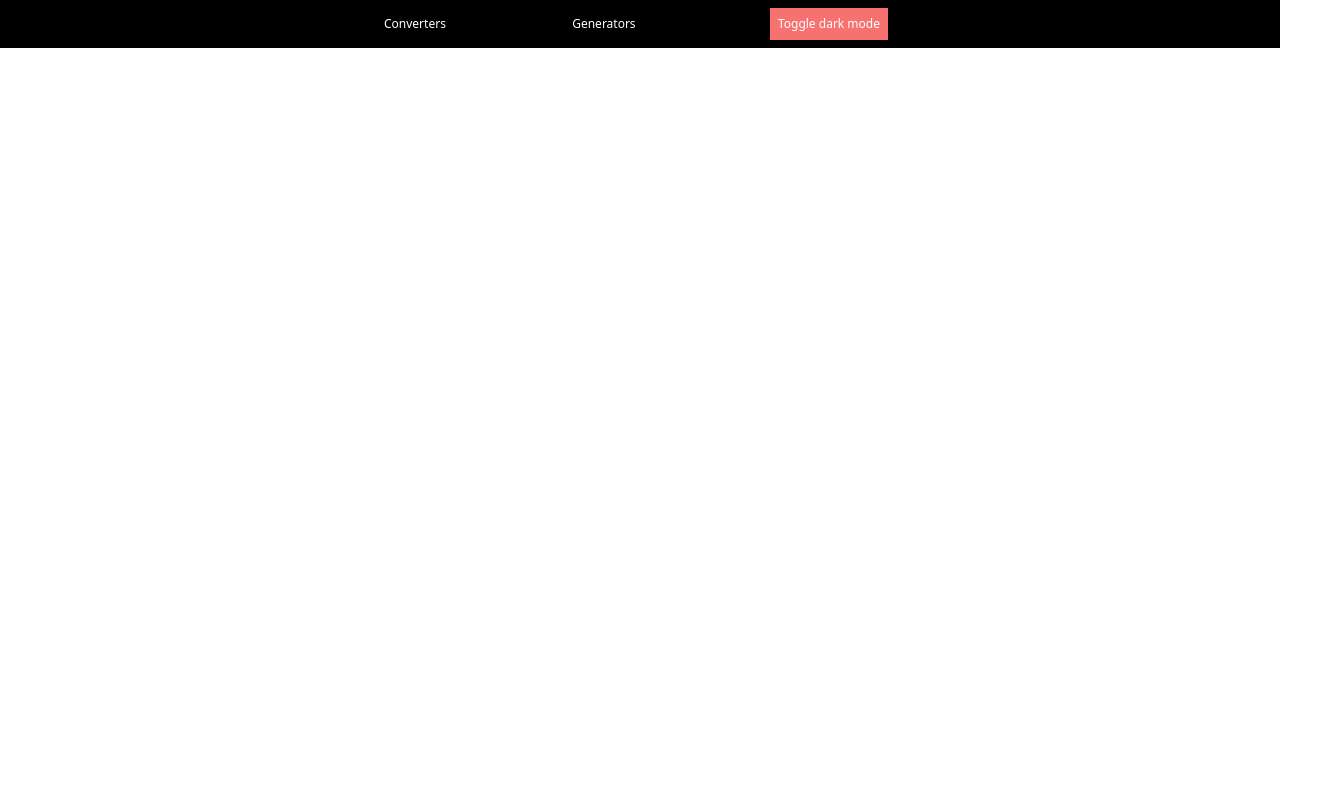
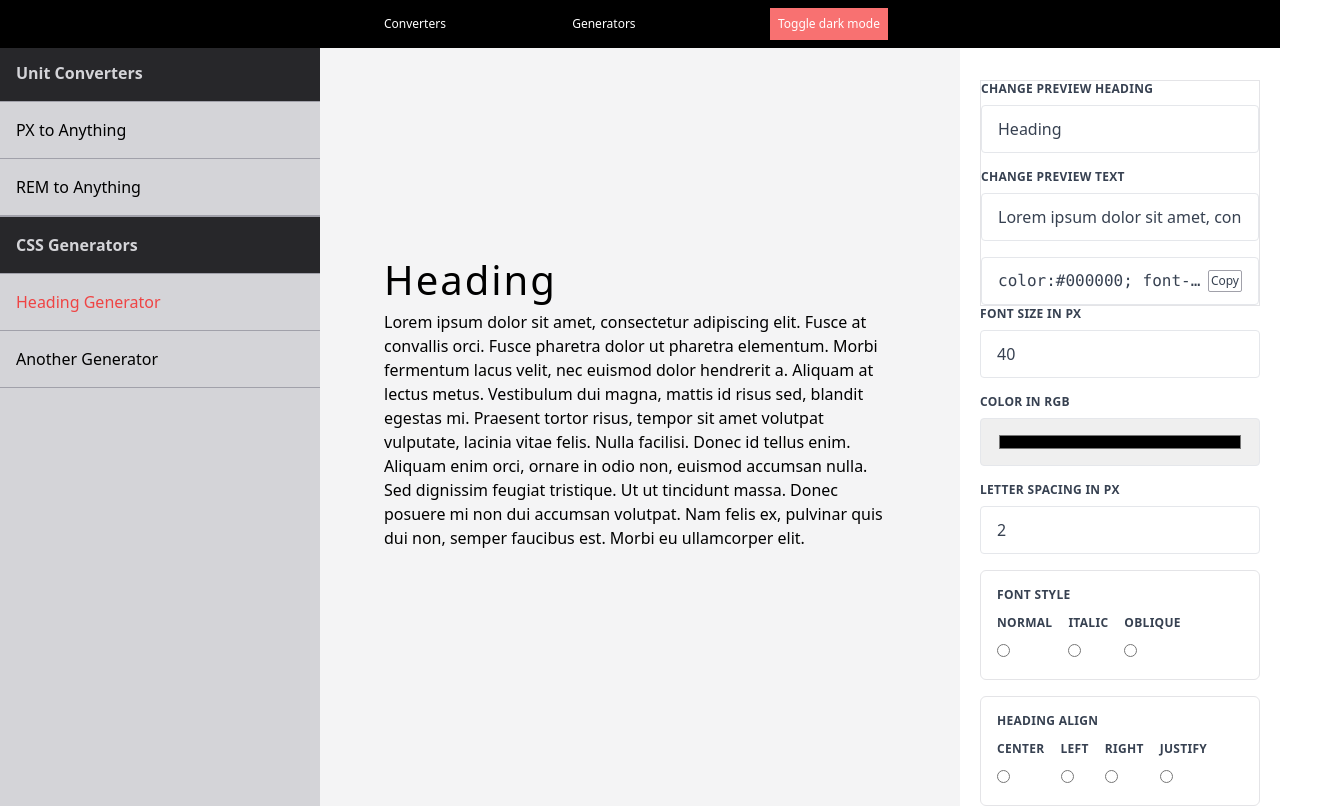
Before and after one commit to aiberk/webdevtools, a React (Vite) app: page /generator/heading in a window 1280 px wide. Shown: the top 806 px of the page, 1319 px wide, since content can reach past the window. Built offline with nearby package versions, Linux system fonts and the light colour scheme.

Commit message:
Desktop version WIP

```diff
--- a/src/App.tsx
+++ b/src/App.tsx
@@ -4,7 +4,8 @@ import { BrowserRouter, Routes, Route } from "react-router-dom";
 import NavBar from "./components/NavBar";
 import UnitConverterPX from "./pages/UnitConverterPX";
 import UnitConverterREM from "./pages/UnitConverterREM";
-import CSSGenerator from "./pages/CSSGenerator";
+import CSSHeadingGenerator from "./pages/CSSHeadingGenerator";
+import CSSTextGenerator from "./pages/CSSTextGenerator";
 
 function App() {
   const [count, setCount] = useState(0);
@@ -16,7 +17,8 @@ function App() {
         <Routes>
           <Route path="/converter/px" element={<UnitConverterPX />} />
           <Route path="/converter/rem/" element={<UnitConverterREM />} />
-          <Route path="/generator/text" element={<CSSGenerator />} />
+          <Route path="/generator/heading" element={<CSSHeadingGenerator />} />
+          <Route path="/generator/text" element={<CSSTextGenerator />} />
         </Routes>
       </div>
     </BrowserRouter>
--- a/src/components/NavBar.tsx
+++ b/src/components/NavBar.tsx
@@ -15,6 +15,7 @@ function NavBar({}: Props) {
   };
 
   return (
+    <>
       <div className="z-20 w-screen fixed  bg-black text-white flex flex-row justify-center gap-10 items-center pt-2 pb-2 pl-10 pr-10">
         <nav className="flex flex-row justify-between gap-10 items-center w-full max-w-lg text-xs">
           <div className="group ">
@@ -75,6 +76,60 @@ function NavBar({}: Props) {
           </button>
         </nav>
       </div>
+
+      <nav className=" fixed  hidden md:flex pt-11 min-h-screen bg-zinc-300 max-w-xs w-full  flex-col">
+        <div className="w-full  border-t border-b border-zinc-400 p-4 bg-zinc-800 text-zinc-300">
+          <h1>
+            <strong>Unit Converters</strong>
+          </h1>
+        </div>
+        <div className="w-full  border-b border-zinc-400 p-4">
+          <NavLink
+            className={({ isActive }) =>
+              isActive ? "text-red-500" : undefined
+            }
+            to="/converter/px"
+          >
+            PX to Anything
+          </NavLink>
+        </div>
+        <div className="w-full  border-b border-zinc-400 p-4">
+          <NavLink
+            className={({ isActive }) =>
+              isActive ? "text-red-500" : undefined
+            }
+            to="/converter/rem"
+          >
+            REM to Anything
+          </NavLink>
+        </div>
+        <div className="w-full  border-t border-b border-zinc-400 p-4 bg-zinc-800 text-zinc-300">
+          <h1>
+            <strong>CSS Generators</strong>
+          </h1>
+        </div>
+        <div className="w-full  border-b border-zinc-400 p-4">
+          <NavLink
+            className={({ isActive }) =>
+              isActive ? "text-red-500" : undefined
+            }
+            to="/generator/heading"
+          >
+            Heading Generator
+          </NavLink>
+        </div>
+        <div className="w-full  border-b border-zinc-400 p-4">
+          <NavLink
+            className={({ isActive }) =>
+              isActive ? "text-red-500" : undefined
+            }
+            to="/generator/text"
+          >
+            Another Generator
+          </NavLink>
+        </div>
+      </nav>
+    </>
   );
 }
 
--- a/src/pages/CSSGenerator.tsx
+++ b/src/pages/CSSHeadingGenerator.tsx
@@ -4,8 +4,9 @@ import CSSGeneratorInputMulti from "../components/CSSGenertorInputMulti";
 import CopyToClipBoard from "../components/CopyToClipBoard";
 import CSSGeneratorInputDropDown from "../components/CSSGeneratorDropDown";
 import { Lorem } from "../components/Constants";
+import { NavLink } from "react-router-dom";
 
-function CSSGenerator() {
+function CSSHeadingGenerator() {
   const [previewHeading, setPreviewHeading] = useState<string>("Heading");
   const [previewText, setPreviewText] = useState<string>(Lorem);
   const [color, setColor] = useState<string>("#000000");
@@ -49,11 +50,12 @@ function CSSGenerator() {
   let final = jsxToCss + ";";
 
   return (
-    <div className="flex md:flex-row-reverse flex-col  bg-zinc-100 ">
+    <div className="flex md:flex-row flex-col  bg-zinc-100 ">
+      <div className="hidden md:flex pt-11 min-h-screen bg-zinc-300 max-w-xs w-full  flex-col"></div>
       <div
-        className={`top-0 left-0  md:h-screen md:fixed  md:p-0  h-full w-full flex flex-col justify-center items-center`}
+        className={` md:h-screen   md:p-0  h-full w-full flex flex-col justify-center items-center`}
       >
-        <div className={`w-full max-w-lg `}>
+        <div className={`w-full max-w-lg overflow-hidden `}>
           <h1
             style={{
               ...cssStyle,
@@ -67,10 +69,9 @@ function CSSGenerator() {
           </span>
         </div>
       </div>
-      <br />
 
-      <div className=" bg-white p-5 z-10 md:pt-20">
-        <div className="flex  md:p-0 p-10 flex-col w-full md:max-w-sm max-w-xl gap-4 border border-zinc-200">
+      <div className=" bg-white p-5 z-10 md:pt-20 md:max-w-xs">
+        <div className="flex  md:p-0 p-10 flex-col w-full md:max-w-xs max-w-xl gap-4 border border-zinc-200">
           <CSSGeneratorInput
             unit={undefined}
             type="text"
@@ -152,4 +153,4 @@ function CSSGenerator() {
   );
 }
 
-export default CSSGenerator;
+export default CSSHeadingGenerator;
--- /dev/null
+++ b/src/pages/CSSTextGenerator.tsx
@@ -0,0 +1,156 @@
+import React, { useState } from "react";
+import CSSGeneratorInput from "../components/CSSGeneratorInput";
+import CSSGeneratorInputMulti from "../components/CSSGenertorInputMulti";
+import CopyToClipBoard from "../components/CopyToClipBoard";
+import CSSGeneratorInputDropDown from "../components/CSSGeneratorDropDown";
+import { Lorem } from "../components/Constants";
+import { NavLink } from "react-router-dom";
+
+function CSSTextGenerator() {
+  const [previewHeading, setPreviewHeading] = useState<string>("Heading");
+  const [previewText, setPreviewText] = useState<string>(Lorem);
+  const [color, setColor] = useState<string>("#000000");
+  const [fontSize, setFontSize] = useState<string>("40");
+  const [tracking, setTracking] = useState<string>("2");
+  const [weight, setWeight] = useState(400);
+  const [style, setStyle] = useState<string>("normal");
+  const [headingAlign, setHeadingAlign] = useState<string>("left");
+
+  const styleChildren = ["normal", "italic", "oblique"];
+  const alignChildren = ["center", "left", "right", "justify"];
+  const weightChildren = [100, 200, 300, 400, 500, 600, 700, 800, 900];
+
+  const generateCSS = () => {
+    const css = `
+      color: ${color};
+      font-size: ${fontSize};
+    `;
+
+    return css;
+  };
+
+  let cssStyle = {
+    color: color,
+    fontSize: `${fontSize}px`,
+    letterSpacing: `${tracking}px`,
+    fontWeight: `${weight}`,
+    fontStyle: `${style}`,
+    textAlign: `${headingAlign}`,
+  };
+
+  let regex = /["'{}]/g;
+  let regex2 = /[,]/g;
+  let cssStyleString = JSON.stringify(cssStyle);
+  let removeUnwanted = cssStyleString.replace(regex, "");
+  let commasToSemiColons = removeUnwanted.replace(regex2, "; ");
+  let jsxToCss = commasToSemiColons.replace(
+    /[A-Z]/g,
+    (m) => "-" + m.toLowerCase()
+  );
+  let final = jsxToCss + ";";
+
+  return (
+    <div className="flex md:flex-row flex-col  bg-zinc-100 ">
+      <div className="hidden md:flex pt-11 min-h-screen bg-zinc-300 max-w-xs w-full  flex-col"></div>
+      <div
+        className={` md:h-screen   md:p-0  h-full w-full flex flex-col justify-center items-center`}
+      >
+        <div className={`w-full max-w-lg overflow-hidden `}>
+          {/* <h1
+            style={{
+              ...cssStyle,
+            }}
+          >
+            {previewHeading}
+          </h1> */}
+          <span>
+            {" "}
+            <p>{previewText}</p>
+          </span>
+        </div>
+      </div>
+
+      <div className=" bg-white p-5 z-10 md:pt-20 md:max-w-xs">
+        <div className="flex  md:p-0 p-10 flex-col w-full md:max-w-xs max-w-xl gap-4 border border-zinc-200">
+          <CSSGeneratorInput
+            unit={undefined}
+            type="text"
+            label={"Change Preview Heading"}
+            value={previewHeading}
+            changeCSS={(css) => setPreviewHeading(css)}
+          />
+          <CSSGeneratorInput
+            unit={undefined}
+            type="text"
+            label={"Change Preview Text"}
+            value={previewText}
+            changeCSS={(css) => setPreviewText(css)}
+          />
+          <CopyToClipBoard
+            label={"Get CSS"}
+            input={final}
+            equation={0}
+            type={""}
+          />
+        </div>
+        <div className="flex flex-col md:p-0 p-10 w-full max-w-xl gap-4">
+          <CSSGeneratorInput
+            unit={"px"}
+            type="number"
+            label={"font size"}
+            value={fontSize}
+            changeCSS={(css) => setFontSize(css)}
+          />
+
+          <CSSGeneratorInput
+            unit={"rgb"}
+            type="color"
+            label={"Color"}
+            value={color}
+            changeCSS={(css) => setColor(css)}
+          />
+
+          <CSSGeneratorInput
+            unit={"px"}
+            type="number"
+            label={"Letter Spacing"}
+            value={tracking}
+            changeCSS={(css) => setTracking(css)}
+          />
+
+          <CSSGeneratorInputMulti
+            type="radio"
+            label={"Font Style"}
+            changeCSS={(css) => setStyle(css)}
+            children={styleChildren}
+            name={"Font Style"}
+          />
+
+          <CSSGeneratorInputMulti
+            type="radio"
+            label={"Heading Align"}
+            changeCSS={(css) => setHeadingAlign(css)}
+            children={alignChildren}
+            name={"Heading Align"}
+          />
+          <CSSGeneratorInputDropDown
+            label={"Font Style"}
+            changeCSS={(css) => setStyle(css)}
+            children={styleChildren}
+            name={"Font Style"}
+          />
+
+          <CSSGeneratorInputMulti
+            type="radio"
+            label={"Font Weight"}
+            changeCSS={(css) => setWeight(css)}
+            children={weightChildren}
+            name={"Font Style"}
+          />
+        </div>
+      </div>
+    </div>
+  );
+}
+
+export default CSSTextGenerator;
```
Lines whose indentation alone changed are shown as unchanged.
